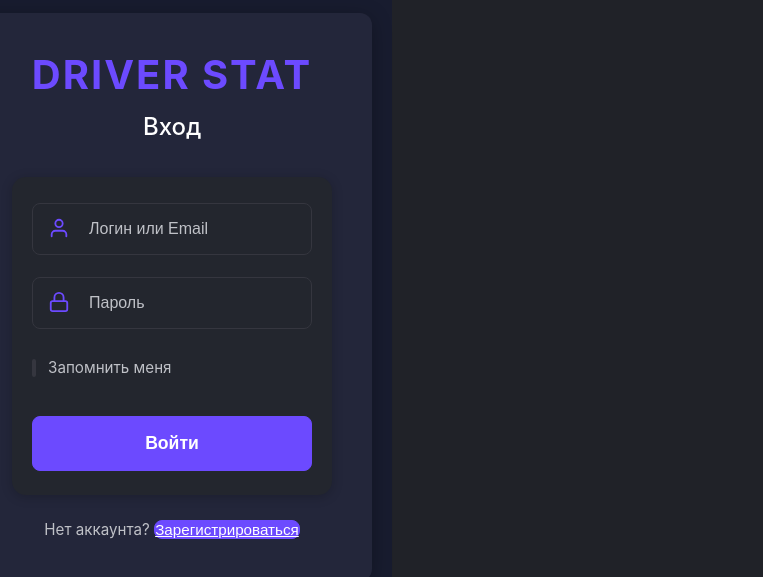
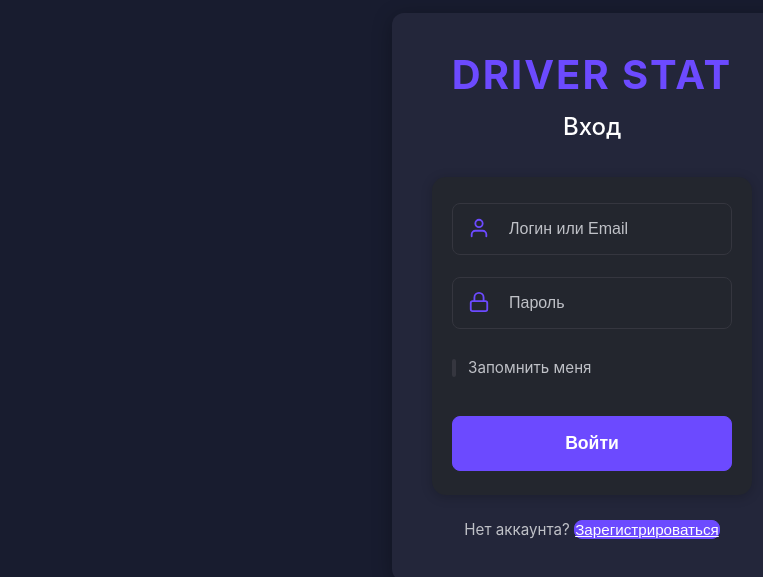
Before and after one commit to Vishidckevich013/DriverStat, a React (Vite) app: page / in a window 1280 px wide. Shown: the part 103-680 px from the top of the page, without its empty margins (48-811 px from the left). Built offline with nearby package versions, Linux system fonts and the light colour scheme.

Commit message:
Исправлены отступы справа - убран горизонтальный скролл и отступы по краям экрана

```diff
--- a/src/App.css
+++ b/src/App.css
@@ -7,11 +7,18 @@ body, html {
   font-family: 'Inter', system-ui, Avenir, Helvetica, Arial, sans-serif;
   margin: 0;
   padding: 0;
-  overflow-x: visible; /* Разрешаем горизонтальный скролл для таблиц */
+  overflow-x: hidden; /* Убираем горизонтальный скролл на body */
 }
 
 * {
   box-sizing: border-box; /* Важно для правильного расчета размеров */
+  margin: 0;
+  padding: 0;
+}
+
+*::before,
+*::after {
+  box-sizing: border-box;
 }
 
 .tg-app {
@@ -23,11 +30,12 @@ body, html {
   background: #23262e;
   color: #f3f4f6;
   font-family: 'Inter', system-ui, Avenir, Helvetica, Arial, sans-serif;
-  width: 100%;
+  width: 100vw;
   max-width: 100vw;
   box-sizing: border-box;
   padding: 0;
   margin: 0;
+  overflow-x: hidden; /* Убираем горизонтальный скролл */
 }
 
 /* Адаптивная типографика */
--- a/src/components/Sidebar.css
+++ b/src/components/Sidebar.css
@@ -3,7 +3,7 @@
 .sidebar {
   background: #23262e;
   color: #f3f4f6;
-  width: 100%;
+  width: 100vw;
   min-height: auto;
   display: flex;
   flex-direction: row;
@@ -16,6 +16,8 @@
   border-top: 1.5px solid #2d2f36;
   z-index: 1000;
   overflow-x: auto;
+  margin: 0;
+  box-sizing: border-box;
 }
 
 /* Логотип скрыт на мобильных */
--- a/src/index.css
+++ b/src/index.css
@@ -22,12 +22,21 @@ a:hover {
   color: #535bf2;
 }
 
+#root {
+  width: 100vw;
+  min-height: 100vh;
+  margin: 0;
+  padding: 0;
+  overflow-x: hidden;
+}
+
 body {
   margin: 0;
-  display: flex;
-  place-items: center;
-  min-width: 320px;
+  padding: 0;
+  min-width: 100vw;
   min-height: 100vh;
+  width: 100vw;
+  overflow-x: hidden;
 }
 
 h1 {
```
